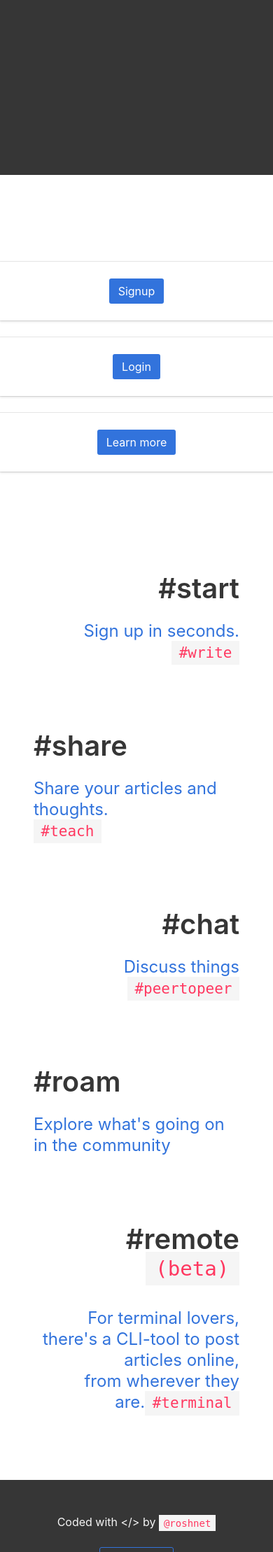
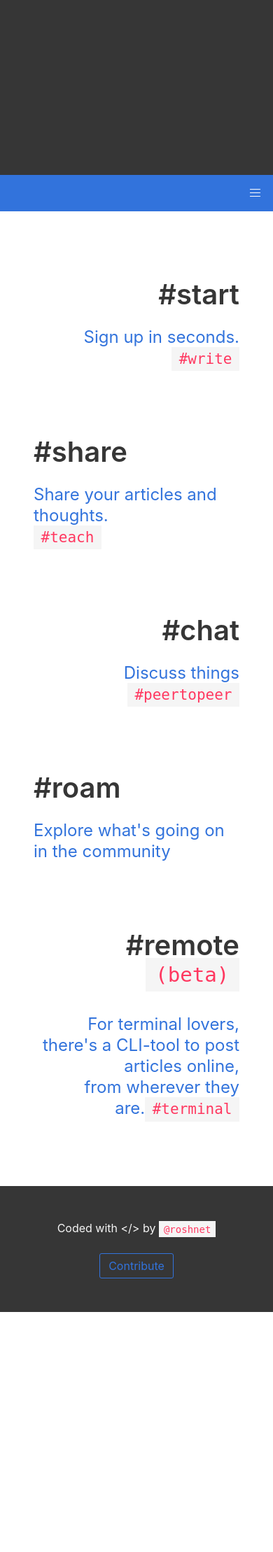
Before and after one commit to roshnet/blogstate, a Flask app: page / in a window 390 px wide. Shown: the part 594-2812 px from the top of the page at 70% size. After the commit the page ends 2469 px from the top, so only its background shows below. Run offline with Flask 2, Linux system fonts and the light colour scheme.

Commit message:
Make navbar responsive

```diff
--- a/templates/index.html
+++ b/templates/index.html
@@ -23,45 +23,26 @@
 	</div>
 </section>
 
-<hr class="navbar">
 
-<div class="columns has-text-centered">
-	<div class="column is-one-fifth"></div>
-	<div class="column is-one-fifth">
-		<div class="card">
-			<div class="card-content has-text-centered">
-				<a href="#">
-					<button class="button is-info">
-						<p class="has-text-blue">Signup</p>
-					</button>
-				</a>
+<nav class="navbar is-info">
+	<div class="container">
+		<div class="navbar-brand">
+			<span class="navbar-burger burger" data-target="navMenu">
+				<span></span>
+				<span></span>
+				<span></span>
+			</span>
+		</div>
+		<div id="navMenu" class="navbar-menu">
+			<div class="navbar-end">
+				<a href="#" class="navbar-item is-active">Sign Up</a>
+				<a href="#" class="navbar-item">Login</a>
+				<a href="#" class="navbar-item">Articles</a>
 			</div>
 		</div>
 	</div>
-	<div class="column is-one-fifth">
-		<div class="card">
-			<div class="card-content has-text-centered">
-				<a href="">
-					<button class="button is-info">
-						<p class="has-text-blue">Login</p>
-					</button>
-				</a>
-			</div>
-		</div>
-	</div>
-	<div class="column is-one-fifth">
-		<div class="card">
-			<div class="card-content has-text-centered">
-				<a href="">
-					<button class="button is-info">
-						<p class="has-text-blue">Learn more</p>
-					</button>
-				</a>
-			</div>
-		</div>
-	</div>
-	<div class="column is-one-fifth"></div>
-</div>
+
+</nav>
 
 <section class="section">
 	<div class="container">
@@ -125,3 +106,13 @@
 
 </body>
 </html>
+ <script type="text/javascript">
+      (function() {
+        var burger = document.querySelector('.burger');
+        var nav = document.querySelector('#'+burger.dataset.target);
+        burger.addEventListener('click', function(){
+          burger.classList.toggle('is-active');
+          nav.classList.toggle('is-active');
+        });
+      })();
+</script>
```
